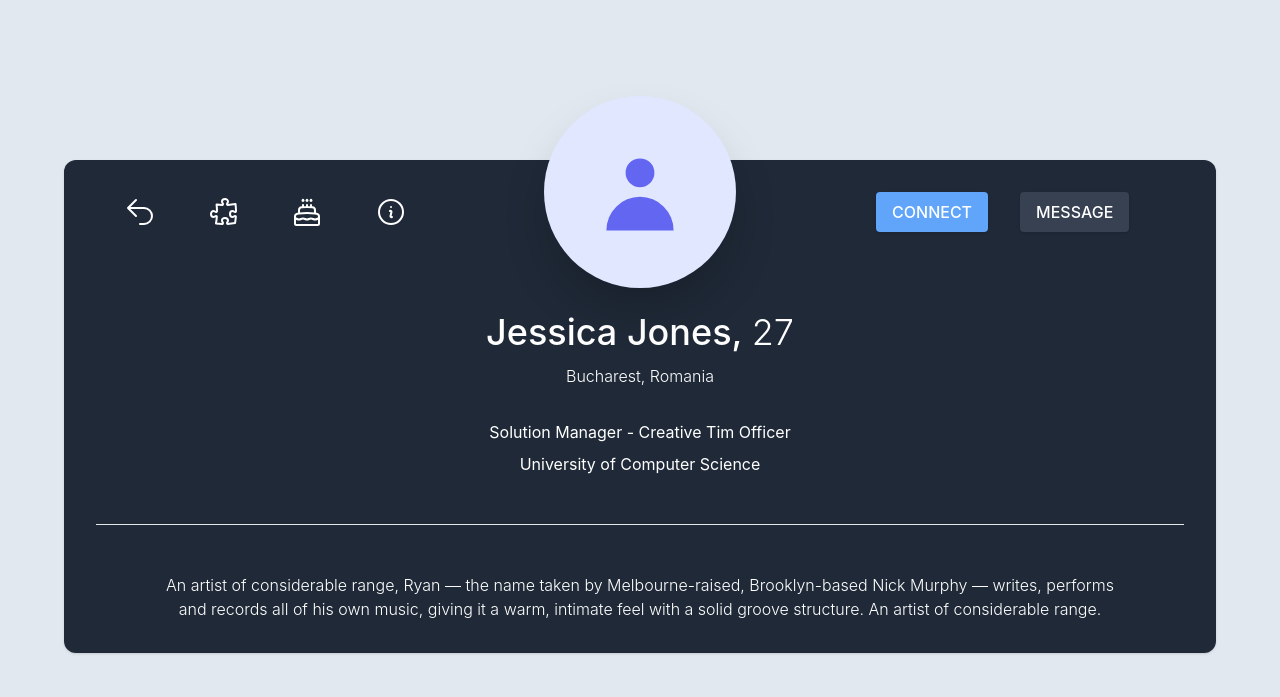
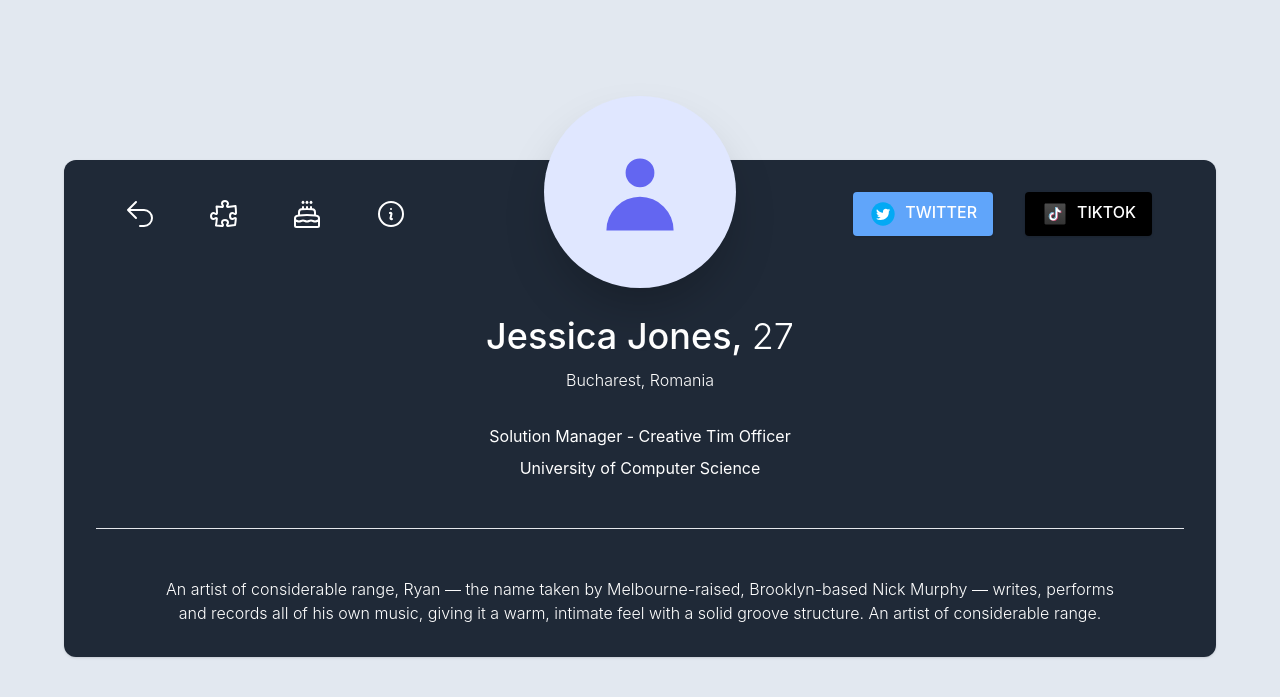
Before and after one commit to YOLO-GIT/Booklist, a PHP site: page /dist/profile.html in a window 1280 px wide. Shown: the top 697 px of the page. Run offline with PHP 8.4, Linux system fonts and the light colour scheme; some libraries are stand-ins or nearby versions.

Commit message:
Profile finish

```diff
--- a/Post-Sets/dist/profile.html
+++ b/Post-Sets/dist/profile.html
@@ -30,8 +30,8 @@
                         <div class="tooltip-arrow" data-popper-arrow></div>
                     </div>
                     <a href="./profile/change_pwd.html">
-                        <svg data-tooltip-target="tooltip-password" class="w-8 h-8 text-white dark:text-black" data-slot="icon" fill="none"
-                            stroke-width="1.5" stroke="currentColor" viewBox="0 0 24 24"
+                        <svg data-tooltip-target="tooltip-password" class="w-8 h-8 text-white dark:text-black"
+                            data-slot="icon" fill="none" stroke-width="1.5" stroke="currentColor" viewBox="0 0 24 24"
                             xmlns="http://www.w3.org/2000/svg" aria-hidden="true">
                             <path stroke-linecap="round" stroke-linejoin="round"
                                 d="M14.25 6.087c0-.355.186-.676.401-.959.221-.29.349-.634.349-1.003 0-1.036-1.007-1.875-2.25-1.875s-2.25.84-2.25 1.875c0 .369.128.713.349 1.003.215.283.401.604.401.959v0a.64.64 0 0 1-.657.643 48.39 48.39 0 0 1-4.163-.3c.186 1.613.293 3.25.315 4.907a.656.656 0 0 1-.658.663v0c-.355 0-.676-.186-.959-.401a1.647 1.647 0 0 0-1.003-.349c-1.036 0-1.875 1.007-1.875 2.25s.84 2.25 1.875 2.25c.369 0 .713-.128 1.003-.349.283-.215.604-.401.959-.401v0c.31 0 .555.26.532.57a48.039 48.039 0 0 1-.642 5.056c1.518.19 3.058.309 4.616.354a.64.64 0 0 0 .657-.643v0c0-.355-.186-.676-.401-.959a1.647 1.647 0 0 1-.349-1.003c0-1.035 1.008-1.875 2.25-1.875 1.243 0 2.25.84 2.25 1.875 0 .369-.128.713-.349 1.003-.215.283-.4.604-.4.959v0c0 .333.277.599.61.58a48.1 48.1 0 0 0 5.427-.63 48.05 48.05 0 0 0 .582-4.717.532.532 0 0 0-.533-.57v0c-.355 0-.676.186-.959.401-.29.221-.634.349-1.003.349-1.035 0-1.875-1.007-1.875-2.25s.84-2.25 1.875-2.25c.37 0 .713.128 1.003.349.283.215.604.401.96.401v0a.656.656 0 0 0 .658-.663 48.422 48.422 0 0 0-.37-5.36c-1.886.342-3.81.574-5.766.689a.578.578 0 0 1-.61-.58v0Z">
@@ -44,8 +44,8 @@
                         <div class="tooltip-arrow" data-popper-arrow></div>
                     </div>
                     <a href="./profile/bio.html">
-                        <svg data-tooltip-target="tooltip-bio" class="w-8 h-8 text-white dark:text-black" data-slot="icon" fill="none"
-                            stroke-width="1.5" stroke="currentColor" viewBox="0 0 24 24"
+                        <svg data-tooltip-target="tooltip-bio" class="w-8 h-8 text-white dark:text-black"
+                            data-slot="icon" fill="none" stroke-width="1.5" stroke="currentColor" viewBox="0 0 24 24"
                             xmlns="http://www.w3.org/2000/svg" aria-hidden="true">
                             <path stroke-linecap="round" stroke-linejoin="round"
                                 d="M12 8.25v-1.5m0 1.5c-1.355 0-2.697.056-4.024.166C6.845 8.51 6 9.473 6 10.608v2.513m6-4.871c1.355 0 2.697.056 4.024.166C17.155 8.51 18 9.473 18 10.608v2.513M15 8.25v-1.5m-6 1.5v-1.5m12 9.75-1.5.75a3.354 3.354 0 0 1-3 0 3.354 3.354 0 0 0-3 0 3.354 3.354 0 0 1-3 0 3.354 3.354 0 0 0-3 0 3.354 3.354 0 0 1-3 0L3 16.5m15-3.379a48.474 48.474 0 0 0-6-.371c-2.032 0-4.034.126-6 .371m12 0c.39.049.777.102 1.163.16 1.07.16 1.837 1.094 1.837 2.175v5.169c0 .621-.504 1.125-1.125 1.125H4.125A1.125 1.125 0 0 1 3 20.625v-5.17c0-1.08.768-2.014 1.837-2.174A47.78 47.78 0 0 1 6 13.12M12.265 3.11a.375.375 0 1 1-.53 0L12 2.845l.265.265Zm-3 0a.375.375 0 1 1-.53 0L9 2.845l.265.265Zm6 0a.375.375 0 1 1-.53 0L15 2.845l.265.265Z">
@@ -58,8 +58,8 @@
                         </div>
                     </a>
                     <a href="./profile/terms.html">
-                        <svg data-tooltip-target="tooltip-terms" class="w-8 h-8 text-white dark:text-black" data-slot="icon" fill="none"
-                            stroke-width="1.5" stroke="currentColor" viewBox="0 0 24 24"
+                        <svg data-tooltip-target="tooltip-terms" class="w-8 h-8 text-white dark:text-black"
+                            data-slot="icon" fill="none" stroke-width="1.5" stroke="currentColor" viewBox="0 0 24 24"
                             xmlns="http://www.w3.org/2000/svg" aria-hidden="true">
                             <path stroke-linecap="round" stroke-linejoin="round"
                                 d="m11.25 11.25.041-.02a.75.75 0 0 1 1.063.852l-.708 2.836a.75.75 0 0 0 1.063.853l.041-.021M21 12a9 9 0 1 1-18 0 9 9 0 0 1 18 0Zm-9-3.75h.008v.008H12V8.25Z">
@@ -87,14 +87,49 @@
 
                 <!-- Socials -->
                 <div class="space-x-8 flex justify-center mt-32 md:mt-0">
-                    <button
-                        class="text-white py-2 px-4 uppercase rounded bg-blue-400 hover:bg-blue-500 shadow hover:shadow-lg font-medium transition transform hover:-translate-y-0.5">
-                        Connect
-                    </button>
-                    <button
-                        class="text-white py-2 px-4 uppercase rounded bg-gray-700 hover:bg-gray-800 shadow hover:shadow-lg font-medium transition transform hover:-translate-y-0.5">
-                        Message
-                    </button>
+                    <a href="#">
+                        <button
+                            class="flex flex-row text-white py-2 px-4 uppercase rounded bg-blue-400 hover:bg-blue-500 shadow hover:shadow-lg font-medium transition transform hover:-translate-y-0.5">
+                            <svg class="w-7 h-7 mr-2" xmlns="http://www.w3.org/2000/svg" x="0px" y="0px" width="100"
+                                height="100" viewBox="0 0 48 48">
+                                <path fill="#03a9f4"
+                                    d="M24,4C12.954,4,4,12.954,4,24s8.954,20,20,20s20-8.954,20-20S35.046,4,24,4z">
+                                </path>
+                                <path fill="#fff"
+                                    d="M36,17.12c-0.882,0.391-1.999,0.758-3,0.88c1.018-0.604,2.633-1.862,3-3	c-0.951,0.559-2.671,1.156-3.793,1.372C29.789,13.808,24,14.755,24,20v2c-4,0-7.9-3.047-10.327-6c-2.254,3.807,1.858,6.689,2.327,7	c-0.807-0.025-2.335-0.641-3-1c0,0.016,0,0.036,0,0.057c0,2.367,1.661,3.974,3.912,4.422C16.501,26.592,16,27,14.072,27	c0.626,1.935,3.773,2.958,5.928,3c-2.617,2.029-7.126,2.079-8,1.977c8.989,5.289,22.669,0.513,21.982-12.477	C34.95,18.818,35.342,18.104,36,17.12">
+                                </path>
+                            </svg>
+                            Twitter
+                        </button>
+                    </a>
+
+                    <a href="#">
+                        <button class="flex flex-row text-white py-2 px-4 uppercase rounded bg-black hover:bg-red-500 shadow
+                        hover:shadow-lg font-medium transition transform hover:-translate-y-0.5">
+                            <svg class="w-7 h-7 mr-2" xmlns="http://www.w3.org/2000/svg" x="0px" y="0px" width="100"
+                                height="100" viewBox="0 0 48 48">
+                                <linearGradient id="dYJkfAQNfP2dCzgdw4ruIa_fdfLpA6fsXN2_gr1" x1="23.672" x2="23.672"
+                                    y1="6.365" y2="42.252" gradientTransform="translate(.305 -.206)"
+                                    gradientUnits="userSpaceOnUse">
+                                    <stop offset="0" stop-color="#4c4c4c"></stop>
+                                    <stop offset="1" stop-color="#343434"></stop>
+                                </linearGradient>
+                                <path fill="url(#dYJkfAQNfP2dCzgdw4ruIa_fdfLpA6fsXN2_gr1)"
+                                    d="M40.004,41.969L8.031,42c-1.099,0.001-1.999-0.897-2-1.996L6,8.031	c-0.001-1.099,0.897-1.999,1.996-2L39.969,6c1.099-0.001,1.999,0.897,2,1.996L42,39.969C42.001,41.068,41.103,41.968,40.004,41.969z">
+                                </path>
+                                <path fill="#ec407a" fill-rule="evenodd"
+                                    d="M29.208,20.607c1.576,1.126,3.507,1.788,5.592,1.788v-4.011	c-0.395,0-0.788-0.041-1.174-0.123v3.157c-2.085,0-4.015-0.663-5.592-1.788v8.184c0,4.094-3.321,7.413-7.417,7.413	c-1.528,0-2.949-0.462-4.129-1.254c1.347,1.376,3.225,2.23,5.303,2.23c4.096,0,7.417-3.319,7.417-7.413V20.607L29.208,20.607z M30.657,16.561c-0.805-0.879-1.334-2.016-1.449-3.273v-0.516h-1.113C28.375,14.369,29.331,15.734,30.657,16.561L30.657,16.561z M19.079,30.832c-0.45-0.59-0.693-1.311-0.692-2.053c0-1.873,1.519-3.391,3.393-3.391c0.349,0,0.696,0.053,1.029,0.159v-4.1	c-0.389-0.053-0.781-0.076-1.174-0.068v3.191c-0.333-0.106-0.68-0.159-1.03-0.159c-1.874,0-3.393,1.518-3.393,3.391	C17.213,29.127,17.972,30.274,19.079,30.832z"
+                                    clip-rule="evenodd"></path>
+                                <path fill="#fff" fill-rule="evenodd"
+                                    d="M28.034,19.63c1.576,1.126,3.507,1.788,5.592,1.788v-3.157	c-1.164-0.248-2.194-0.856-2.969-1.701c-1.326-0.827-2.281-2.191-2.561-3.788h-2.923V28.79c-0.007,1.867-1.523,3.379-3.393,3.379	c-1.102,0-2.081-0.525-2.701-1.338c-1.107-0.558-1.866-1.705-1.866-3.029c0-1.873,1.519-3.391,3.393-3.391	c0.359,0,0.705,0.056,1.03,0.159v-3.19c-4.024,0.083-7.26,3.369-7.26,7.411c0,2.018,0.806,3.847,2.114,5.183	c1.18,0.792,2.601,1.254,4.129,1.254c4.096,0,7.417-3.319,7.417-7.413L28.034,19.63L28.034,19.63z"
+                                    clip-rule="evenodd"></path>
+                                <path fill="#81d4fa" fill-rule="evenodd"
+                                    d="M33.626,18.262v-0.854c-1.05,0.002-2.078-0.292-2.969-0.848	C31.445,17.423,32.483,18.018,33.626,18.262z M28.095,12.772c-0.027-0.153-0.047-0.306-0.061-0.461v-0.516h-4.036v16.019	c-0.006,1.867-1.523,3.379-3.393,3.379c-0.549,0-1.067-0.13-1.526-0.362c0.62,0.813,1.599,1.338,2.701,1.338	c1.87,0,3.386-1.512,3.393-3.379V12.772H28.095z M21.635,21.38v-0.909c-0.337-0.046-0.677-0.069-1.018-0.069	c-4.097,0-7.417,3.319-7.417,7.413c0,2.567,1.305,4.829,3.288,6.159c-1.308-1.336-2.114-3.165-2.114-5.183	C14.374,24.749,17.611,21.463,21.635,21.38z"
+                                    clip-rule="evenodd"></path>
+                            </svg>
+                            Tiktok
+                        </button>
+                    </a>
                 </div>
             </div>
 
--- a/Post-Sets/src/output.css
+++ b/Post-Sets/src/output.css
@@ -779,6 +779,18 @@ video {
   margin-top: 2rem;
 }
 
+.mr-10 {
+  margin-right: 2.5rem;
+}
+
+.mr-5 {
+  margin-right: 1.25rem;
+}
+
+.mr-3 {
+  margin-right: 0.75rem;
+}
+
 .block {
   display: block;
 }
@@ -855,6 +867,10 @@ video {
   height: 100vh;
 }
 
+.h-7 {
+  height: 1.75rem;
+}
+
 .w-1\/2 {
   width: 50%;
 }
@@ -897,6 +913,10 @@ video {
 
 .w-full {
   width: 100%;
+}
+
+.w-7 {
+  width: 1.75rem;
 }
 
 .max-w-sm {
@@ -979,6 +999,10 @@ video {
 
 .grid-cols-7 {
   grid-template-columns: repeat(7, minmax(0, 1fr));
+}
+
+.flex-row {
+  flex-direction: row;
 }
 
 .flex-col {
@@ -1160,6 +1184,11 @@ video {
   background-color: rgb(29 78 216 / var(--tw-bg-opacity)) !important;
 }
 
+.bg-black {
+  --tw-bg-opacity: 1;
+  background-color: rgb(0 0 0 / var(--tw-bg-opacity));
+}
+
 .bg-blue-100 {
   --tw-bg-opacity: 1;
   background-color: rgb(219 234 254 / var(--tw-bg-opacity));
@@ -1188,11 +1217,6 @@ video {
 .bg-gray-50 {
   --tw-bg-opacity: 1;
   background-color: rgb(249 250 251 / var(--tw-bg-opacity));
-}
-
-.bg-gray-700 {
-  --tw-bg-opacity: 1;
-  background-color: rgb(55 65 81 / var(--tw-bg-opacity));
 }
 
 .bg-gray-800 {
@@ -1620,11 +1644,6 @@ video {
   background-color: rgb(243 244 246 / var(--tw-bg-opacity));
 }
 
-.hover\:bg-gray-800:hover {
-  --tw-bg-opacity: 1;
-  background-color: rgb(31 41 55 / var(--tw-bg-opacity));
-}
-
 .hover\:bg-green-500:hover {
   --tw-bg-opacity: 1;
   background-color: rgb(34 197 94 / var(--tw-bg-opacity));
@@ -1638,6 +1657,11 @@ video {
 .hover\:bg-primary-700:hover {
   --tw-bg-opacity: 1;
   background-color: rgb(29 78 216 / var(--tw-bg-opacity));
+}
+
+.hover\:bg-red-500:hover {
+  --tw-bg-opacity: 1;
+  background-color: rgb(239 68 68 / var(--tw-bg-opacity));
 }
 
 .hover\:bg-white:hover {
```
